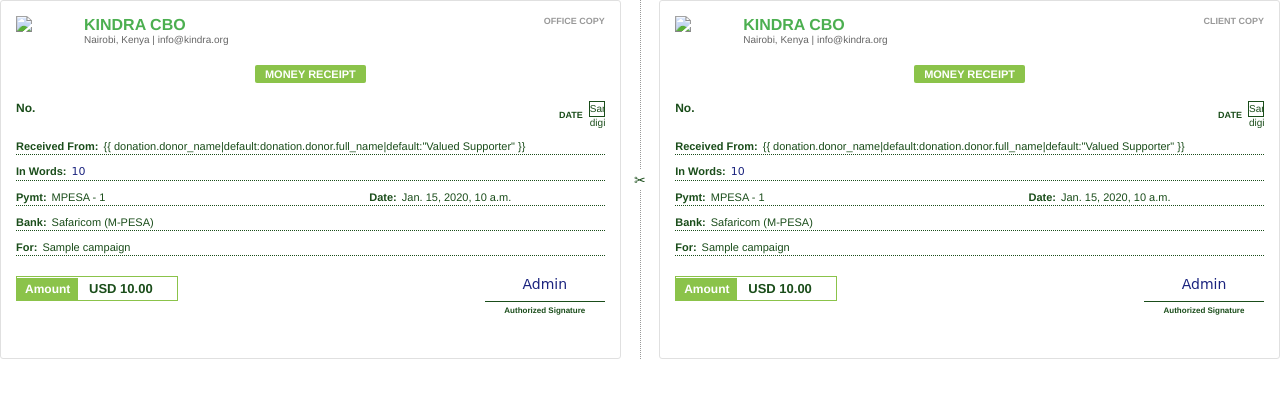
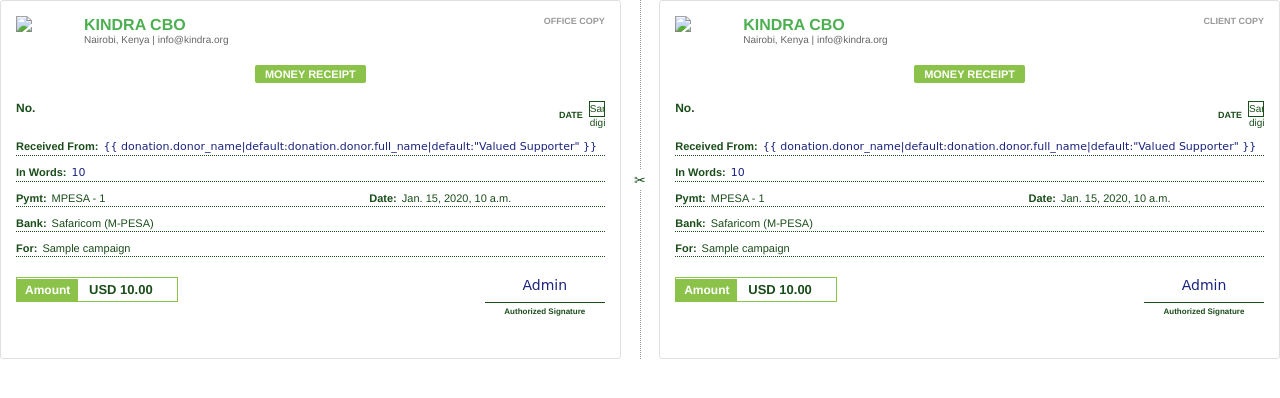
Before and after one commit to mungai5411/kindra-cbo, a Django app: template backend/templates/donations/receipt.html in a window 1280 px wide. Shown: the top 398 px of the page. Run offline with Django 5.2, Linux system fonts and the light colour scheme; tables that the repository leaves empty hold one stand-in row (values such as "Sample post"); the template is opened without the code that fills it: values that come from a table or form of the project are taken from there, most other values are stand-ins (such as "Sample title", 1, 10 or a date in 2020); parts of the project's set-up code (start-up, migrations or seed data) failed here and were passed over.

Commit message:
fix: resolve donor name rendering leakage and add handwritten font style

```diff
--- a/backend/templates/donations/receipt_slip.html
+++ b/backend/templates/donations/receipt_slip.html
@@ -28,8 +28,8 @@
 
     <div class="field-row">
         <span class="field-label">Received From:</span>
-        <span class="field-value">{{ donation.donor_name|default:donation.donor.full_name|default:"Valued Supporter"
-            }}</span>
+        <span class="field-value handwritten">{{ donation.donor_name|default:donation.donor.full_name|default:"Valued
+            Supporter" }}</span>
     </div>
 
     <div class="field-row">
```
